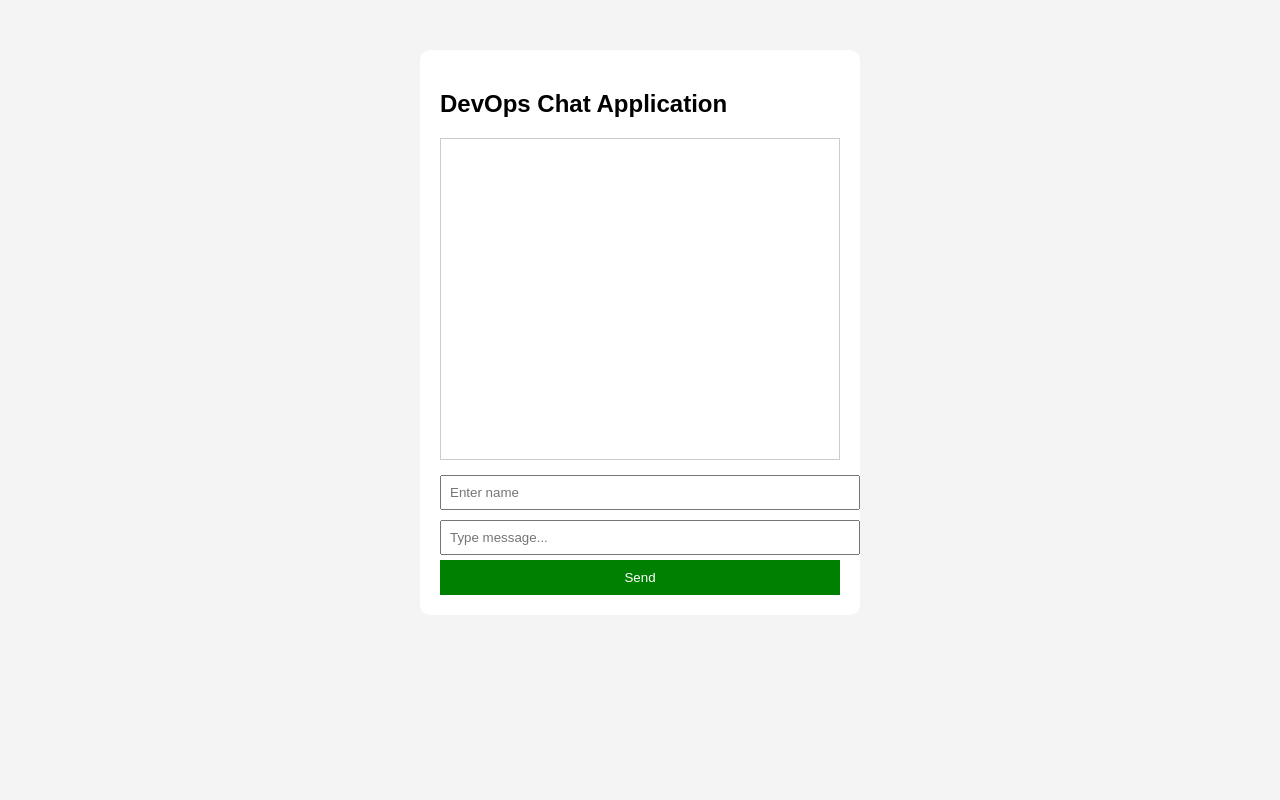
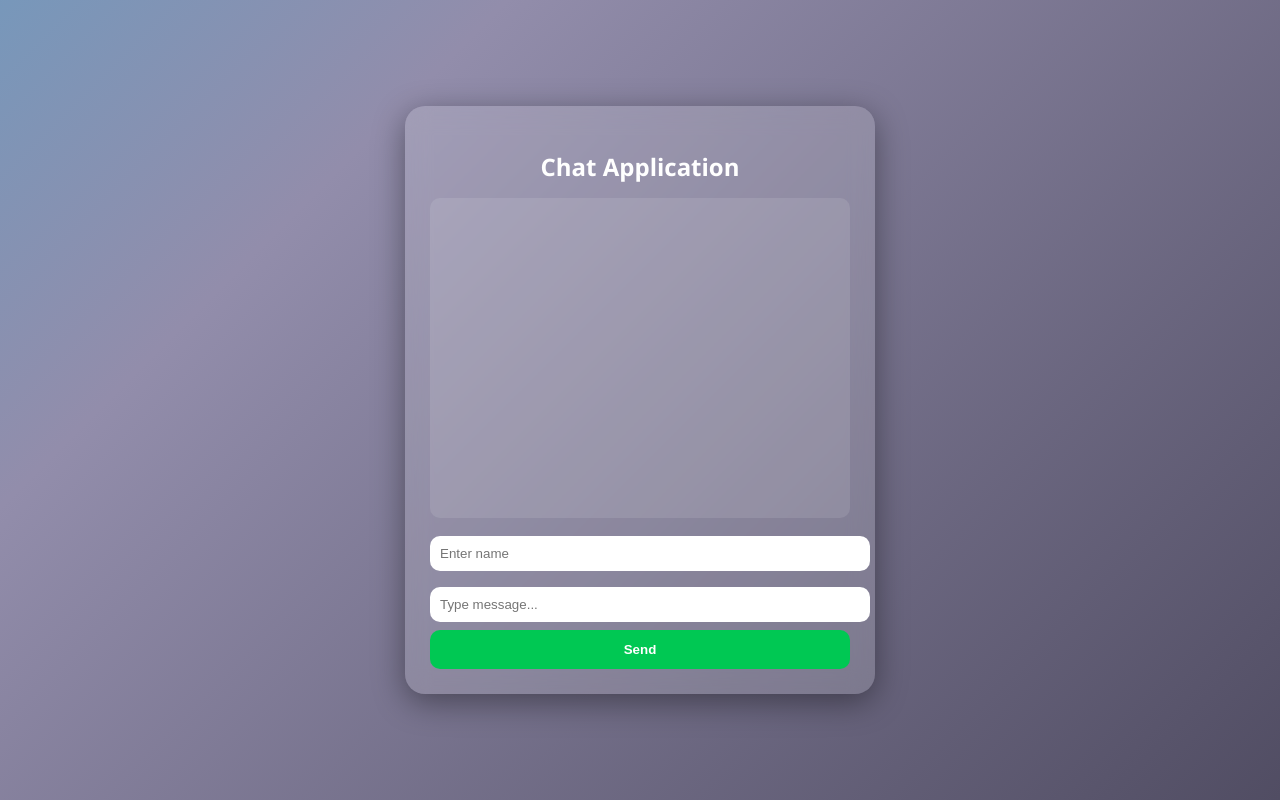
Before and after one commit to Prakash2705P/devops-chat-app, a website: page public/index.html in a window 1280 px wide. Drawn offline with nearby package versions, Linux system fonts and the light colour scheme; no server answers.

Commit message:
Trigger CI again

```diff
--- a/public/index.html
+++ b/public/index.html
@@ -6,7 +6,7 @@
 </head>
 <body>
   <div class="chat-container">
-    <h2>DevOps Chat Application</h2>
+    <h2>Chat Application</h2>
     <div id="messages"></div>
     <input id="username" placeholder="Enter name" />
     <input id="messageInput" placeholder="Type message..." />
--- a/public/style.css
+++ b/public/style.css
@@ -1,34 +1,74 @@
 body {
-  font-family: Arial;
-  background: #f4f4f4;
+  margin: 0;
+  font-family: 'Segoe UI', sans-serif;
+  height: 100vh;
+  display: flex;
+  justify-content: center;
+  align-items: center;
+  overflow: hidden;
+
+  /* Animated Gradient Background */
+  background: linear-gradient(-45deg, #1f1c2c, #928dab, #00c6ff, #0072ff);
+  background-size: 400% 400%;
+  animation: gradientBG 10s ease infinite;
+}
+
+/* Background Animation */
+@keyframes gradientBG {
+  0% { background-position: 0% 50%; }
+  50% { background-position: 100% 50%; }
+  100% { background-position: 0% 50%; }
 }
 
 .chat-container {
-  width: 400px;
-  margin: 50px auto;
-  background: white;
-  padding: 20px;
-  border-radius: 10px;
+  width: 420px;
+  padding: 25px;
+  border-radius: 20px;
+
+  /* Glassmorphism effect */
+  background: rgba(255, 255, 255, 0.15);
+  backdrop-filter: blur(12px);
+  box-shadow: 0 8px 32px rgba(0, 0, 0, 0.4);
+
+  color: white;
+}
+
+.chat-container h2 {
+  text-align: center;
+  margin-bottom: 15px;
 }
 
 #messages {
   height: 300px;
-  overflow-y: scroll;
-  border: 1px solid #ccc;
+  overflow-y: auto;
+  border-radius: 10px;
+  padding: 10px;
   margin-bottom: 10px;
-  padding: 10px;
+  background: rgba(255, 255, 255, 0.1);
 }
 
 input {
   width: 100%;
-  padding: 8px;
-  margin: 5px 0;
+  padding: 10px;
+  margin: 8px 0;
+  border-radius: 10px;
+  border: none;
+  outline: none;
 }
 
 button {
   width: 100%;
-  padding: 10px;
-  background: green;
+  padding: 12px;
+  border-radius: 10px;
+  border: none;
+  font-weight: bold;
+  cursor: pointer;
+  background: #00c853;
   color: white;
-  border: none;
+  transition: 0.3s;
 }
+
+button:hover {
+  background: #00e676;
+  transform: scale(1.03);
+}
```
Also changed, not shown: .github/ci.yml (deleted).
